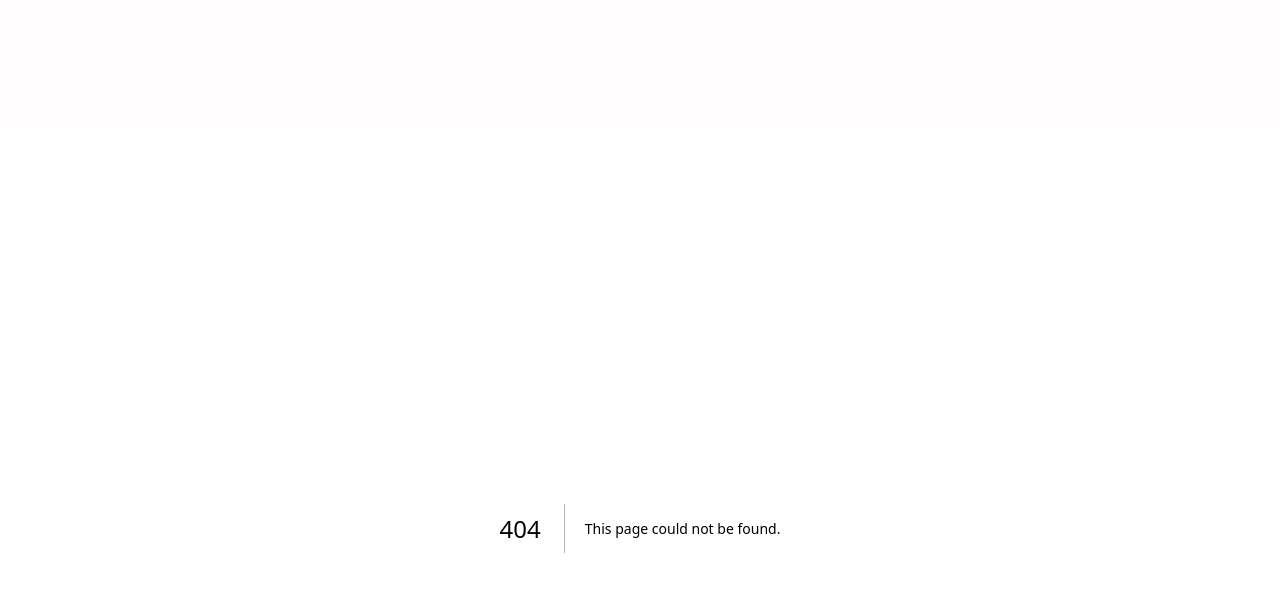
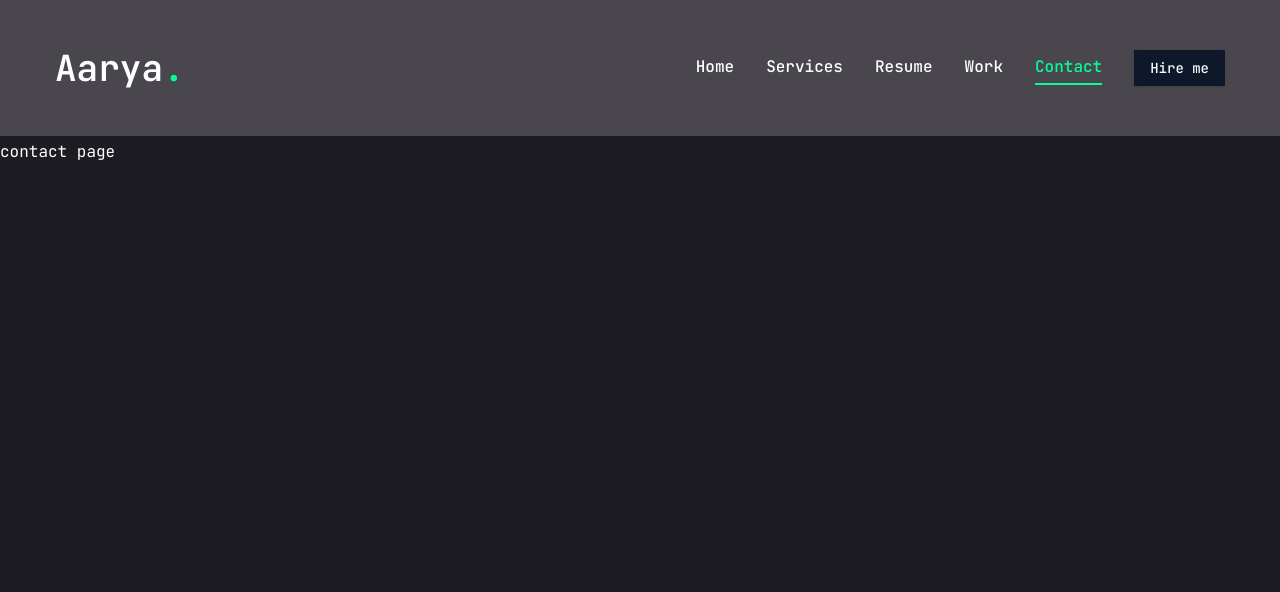
Before and after one commit to Aarya-Chauhan/PortfolioFramer, a Next.js app: page /contact in a window 1280 px wide. Before the commit this address had no page. Shown: the top 592 px of the page. Built offline with nearby package versions, Linux system fonts and the light colour scheme.

Commit message:
creating pages

```diff
--- /dev/null
+++ b/app/contact/page.jsx
@@ -0,0 +1,11 @@
+import React from 'react'
+
+const ContactPage = () => {
+  return (
+    <div>
+      contact page
+    </div>
+  )
+}
+
+export default ContactPage
--- /dev/null
+++ b/app/resume/page.jsx
@@ -0,0 +1,11 @@
+
+
+const ResumePage = () => {
+  return (
+    <div>
+      resume page
+    </div>
+  )
+}
+
+export default ResumePage
--- /dev/null
+++ b/app/services/page.jsx
@@ -0,0 +1,11 @@
+
+
+const Services = () => {
+  return (
+    <div>
+      services page
+    </div>
+  )
+}
+
+export default Services
--- /dev/null
+++ b/app/work/page.jsx
@@ -0,0 +1,11 @@
+
+
+const Work = () => {
+  return (
+    <div>
+      work page
+    </div>
+  )
+}
+
+export default Work
--- a/components/Header.jsx
+++ b/components/Header.jsx
@@ -1,12 +1,29 @@
 import Link from 'next/link';
-import { Button } from './ui/button';4
+import { Button } from './ui/button';
 
-import React from 'react'
+//components
+import Nav from './Nav';
 
 const Header = () => {
   return (
     <header className='py-8 xl:py-12 text-white bg-pink-50/20'>
-      <div className="container mx-auto">header</div>
+      <div className="container mx-auto flex justify-between items-center">
+        {/* {logo} */}
+        <Link href='/'>
+            <h1 className='text-4xl font-semibold'>
+                Aarya<span className='text-accent'>.</span>
+            </h1>
+        </Link>
+        {/* desktop navbar */}
+        <div className="hidden xl:flex items-center gap-8">
+            <Nav />
+            <Link href='/contact'>
+                <Button>Hire me</Button>
+            </Link>
+        </div>
+        {/* mobole navbar   */}
+        <div className="xl:hidden">mobile nav</div>
+      </div>
     </header>
   )
 }
--- /dev/null
+++ b/components/Nav.jsx
@@ -0,0 +1,46 @@
+"use client";
+
+import Link from "next/link";
+import { usePathname } from "next/navigation";
+
+
+const links=[
+    {
+        name: 'home',
+        path: "/"
+    },
+    {
+        name: 'services',
+        path: "/services"
+    },
+    {
+        name: 'resume',
+        path: "/resume"
+    },
+    {
+        name: 'work',
+        path: "/work"
+    },
+    {
+        name: 'contact',
+        path: "/contact"
+    },
+
+]
+
+const Nav = () => {
+    const pathName = usePathname();
+    return (
+        <nav className="flex gap-8">
+        {links.map((link, index)=>{
+            return(
+                <Link href={link.path} key={index} className={`${link.path === pathName && "text-accent border-b-2 border-accent"} capitalize font-medium hover:text-accent transition-all`}>
+                    {link.name}
+                </Link>
+            )
+        })}
+        </nav>
+  )
+}
+
+export default Nav
```
